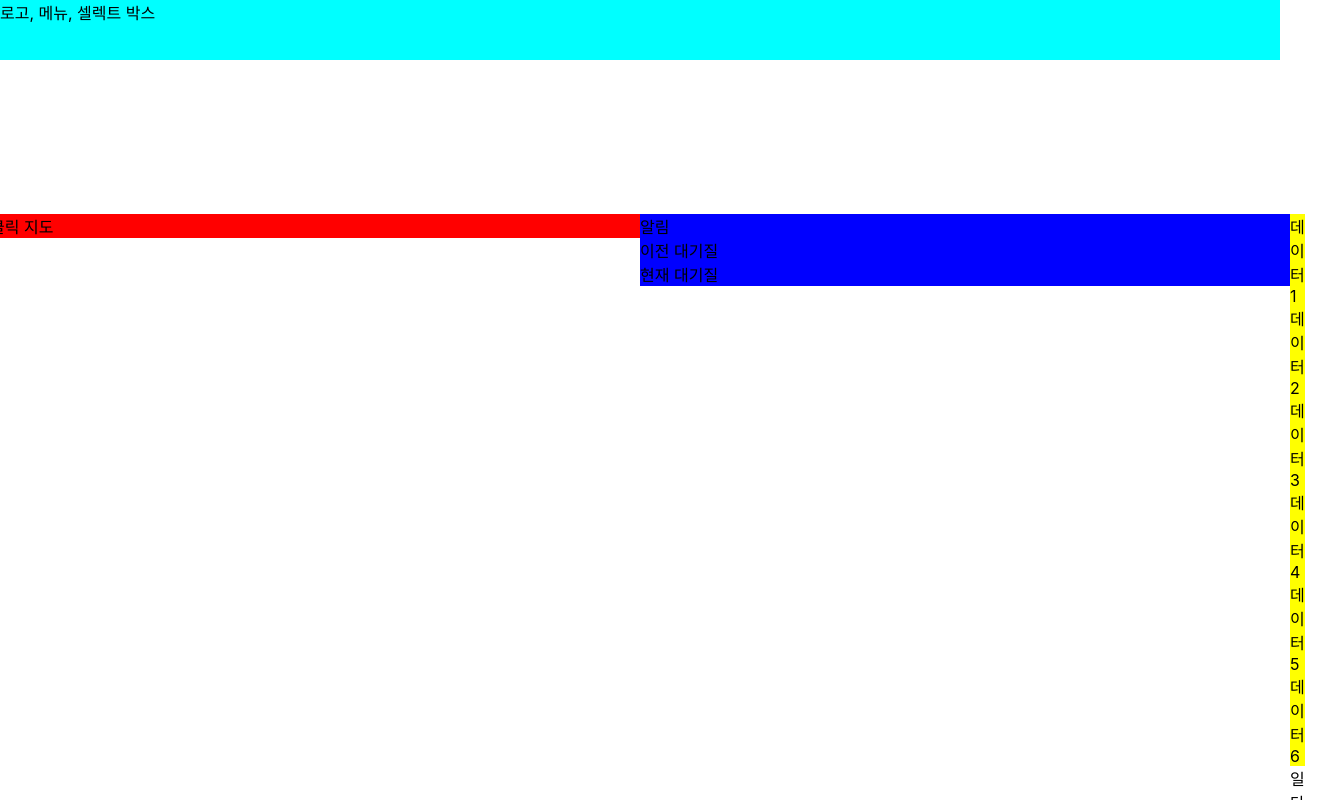
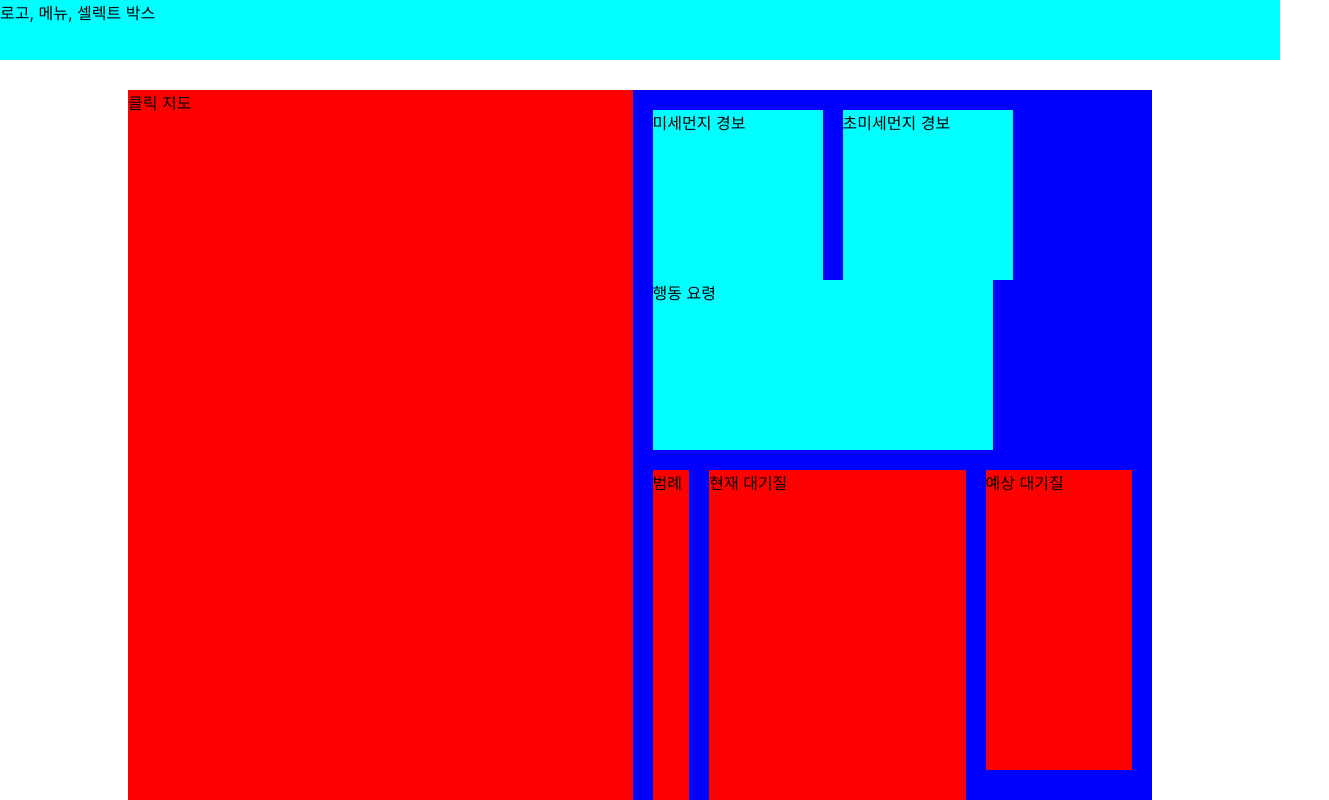
Before and after one commit to song-dada/air, a React (Create React App) app: page / in a window 1280 px wide. Shown: the top 800 px of the page, 1329 px wide, since content can reach past the window. Built offline with nearby package versions, Linux system fonts and the light colour scheme; the HTML template or start-up script is replaced by a standard one.

Commit message:
0218-song

```diff
--- a/src/dageom/lay.tsx
+++ b/src/dageom/lay.tsx
@@ -19,7 +19,8 @@ function DetailInfo( {onShow, onClose}:any ) {
     return(
         <div className={`detailInfo`} ref={showObj}>
             일단 이게 위로 올라오고 내려오는???
-            <button type="button" onClick={()=> onClose() }>close</button>
+            <button type="button" className="closeBtn" onClick={()=> onClose() }>close</button>
+            <LegendRow/>
         </div>
     )
 }
@@ -41,39 +42,71 @@ function Info( {onMode}:any ) {
             return '100%';
         });
     }
-
+    if(!onMode){
+        return null;
+    }
+    else{
         return(
             <>
                 <div className={`infoA ${onMode}`}>
+                    <div className="address">
+                        <h2>지역 지역</h2>
+                        <h3>날짜 날짜</h3>
+                        <p>세부지역 위치는 어디라고 해야하지</p>
+                    </div>
                     <div className={`info`}>
-                    {/* 접었다 사라졌다 아이템 박스영역*/}
+                    <h3>오늘의 미세먼지</h3>
                         <div className="infoItem" onClick={ ()=> { upNdown(); } }> 데이터 1 </div>
                         <div className="infoItem" onClick={ ()=> { upNdown(); } }> 데이터 2 </div>
+                    <h3>오늘의 대기질</h3>
                         <div className="infoItem" onClick={ ()=> { upNdown(); } }> 데이터 3 </div>
                         <div className="infoItem" onClick={ ()=> { upNdown(); } }> 데이터 4 </div>
                         <div className="infoItem" onClick={ ()=> { upNdown(); } }> 데이터 5 </div>
                         <div className="infoItem" onClick={ ()=> { upNdown(); } }> 데이터 6 </div>
                     </div>
+                    {/* <div className="legend">범례</div> */}
+                    <LegendRow/>
                     <DetailInfo onShow={show} onClose={ close }/>
                 </div>
 
             </>
         )
     }
+}
+function LegendRow(){
+    return(
+        <>
+            <div className="legend">범례</div>
+
+        </>
+
+    )
+}
 function View( {onMode}:any ) {
+    if(!onMode){
+        return null;
+    }
+    else{
         return(
             <>
                 <div className={`view ${onMode}`}>
 
-                <div className="alertArea"> 알림</div>
+                    <div className="alertArea">
+                        <div className="alert">미세먼지 경보</div>
+                        <div className="alert">초미세먼지 경보</div>
+                        <div className="alert doit">행동 요령</div>
+
+                    </div>
                     <div className="radarArea">
-                    <div className="prevMap">이전 대기질</div>
+                        <div className="graphBar">범례</div>
                         <div className="nowMap">현재 대기질</div>
+                        <div className="prevMap">예상 대기질</div>
                     </div>
                 </div>
 
             </>
         )
+    }
 }
 function Click( {chaState, getRef}: ClickProps ) {
     return(
--- a/src/dageom/sass/lay.scss
+++ b/src/dageom/sass/lay.scss
@@ -14,59 +14,128 @@
         // display: flex;
         width: 100%;
         height: calc(1080px - 60px - 40px - 120px);
-        position: relative;
+        // position: relative;
 
         .center{
+            width: 80%;
+            height: 100%;
+            margin: auto;
             display: flex;
-            position: absolute;
-            top: 50%;
-            left: 50%;
-            transform: translate( -50%, -50%);
+            padding-top: 30px;
             .click{
-                width: 650px;
+                width: 800px;
                 background-color: red;
-                height: 80%;
-                transition:
-                    width 500ms linear
-                ;
+                height: 800px;
+                overflow: hidden;
+
             }
             .view{
-                width: 650px;
+                width: calc(800px - 40px);
+                height: calc(800px - 40px);
                 background-color: blue;
-                height: 80%;
-                transition:
-                    width 500ms linear
-                ;
+                padding: 20px;
+                overflow: hidden;
+                .alertArea{
+                    .alert{
+                        display: inline-block;
+                        width: 170px;
+                        height: 170px;
+                        background-color: aqua;
+                        margin-right: 20px;
+                    }
+                    .doit{
+                        width: 340px;
+                        margin-right: 0;
+
+                    }
+                }
+                .radarArea{
+                    margin-top: 20px;
+                    display: flex;
+                    flex-direction: start;
+                    gap: 20px;
+                    overflow: hidden;
+                    .graphBar{
+                        height: 550px;
+                        width: 50px;
+                        background-color: red;
+                    }
+                    .nowMap{
+                        height: 550px;
+                        width: 350px;
+                        background-color: red;
+                    }
+                    .prevMap{
+                        height: 300px;
+                        width: 200px;
+                        background-color: red;
+
+                    }
+                }
             }
             .infoA{
-                width: 650px;
+                width: calc(800px - 40px);
+                height: calc(800px - 40px);
+                padding: 20px;
+
                 background-color: green;
-                height: 80%;
-                transition:
-                    width 1000ms linear
-                ;
                 position: relative;
+                overflow: hidden;
+                .address{
+                    background-color: antiquewhite;
+
+                }
                 .info{
+                    margin-top: 20px;
+                    display: flex;
+                    flex-wrap: wrap;
+                    gap: 10px;
                     .infoItem{
                         background-color: yellow;
                         display: inline-block;
+                        width: 171px;
+                        height: 160px;
                     }
+                    .infoItem:first-of-type, .infoItem:nth-of-type(2){
+                        width: 352px;
+                        height: 320px;
+                    }
+                }
+                h3{
+                    width: 750px;
+                }
+                h3:last-of-type{
+                    margin-top: 10px;
+                }
+                .legend{
+                    margin-top: 20px;
+                    width: 100%;
+                    background-color: rgb(67, 54, 180);
+                    height: 50px;
                 }
                 .detailInfo{
                     background-color: tomato;
                     position: absolute;
-                    width: 100%;
-                    height: 100%;
+                    width: calc(800px - 40px);
+                    height: calc(800px - 40px);
+                    // padding: 20px;
                     top: 0;
                     left: 0;
+                    .closeBtn{
+                        float: right;
+                    }
+                    .legend{
+                        width: calc(800px - 40px);
+
+                    }
                 }
             }
-            .true{
-                width: 650px;
-            }
-            .false{
-                width: 0;
-            }
+            // .true{
+            //     width: 800px;
+            // }
+            // .false{
+            //     width: 0;
+            // }
         }
     }
     footer{
```
Lines whose indentation alone changed are shown as unchanged.
